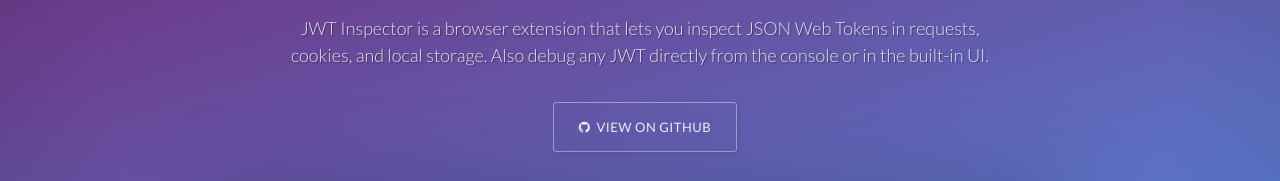
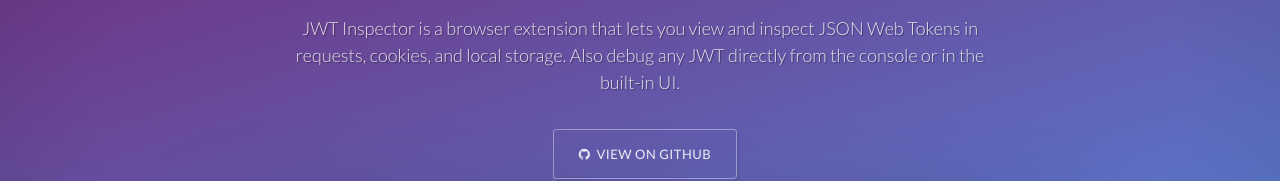
Before and after one commit to jdrew1303/jwt-inspector-website, a website: page src/index.html in a window 1280 px wide. Shown: the part 244-425 px from the top of the page. Drawn offline with Linux system fonts and the light colour scheme; a web font is replaced by a local one.

Commit message:
“view” keyword, make meta description more concise

```diff
--- a/src/index.html
+++ b/src/index.html
@@ -1,9 +1,9 @@
 <!DOCTYPE html>
 <html lang="en">
   <head>
-    <title>JWT Inspector - Browser extension to inspect and debug JSON Web Tokens</title>
+    <title>JWT Inspector - View and Debug JSON Web Tokens</title>
     <meta charset="utf-8">
-    <meta name="description" content="JWT Inspector is a browser extension that lets you inspect JSON Web Tokens in requests, cookies, and local storage. Also debug any JWT directly from the console or in the built-in UI.">
+    <meta name="description" content="JWT Inspector is a browser extension that lets you view and debug JSON Web Tokens (JWTs) in requests, cookies, and local storage.">
     <meta name="viewport" content="initial-scale=1.0, user-scalable=no, maximum-scale=1, width=device-width">
     <meta http-equiv="X-UA-Compatible" content="IE=edge">
 
@@ -49,7 +49,7 @@
         <h1>Gain control over your JWTs</h1>
 
         <p class="description">
-          JWT Inspector is a browser extension that lets you inspect JSON Web Tokens
+          JWT Inspector is a browser extension that lets you view and inspect JSON Web Tokens
           in requests, cookies, and local storage. Also debug any JWT directly from
           the console or in the built-in UI.
         </p>
```
